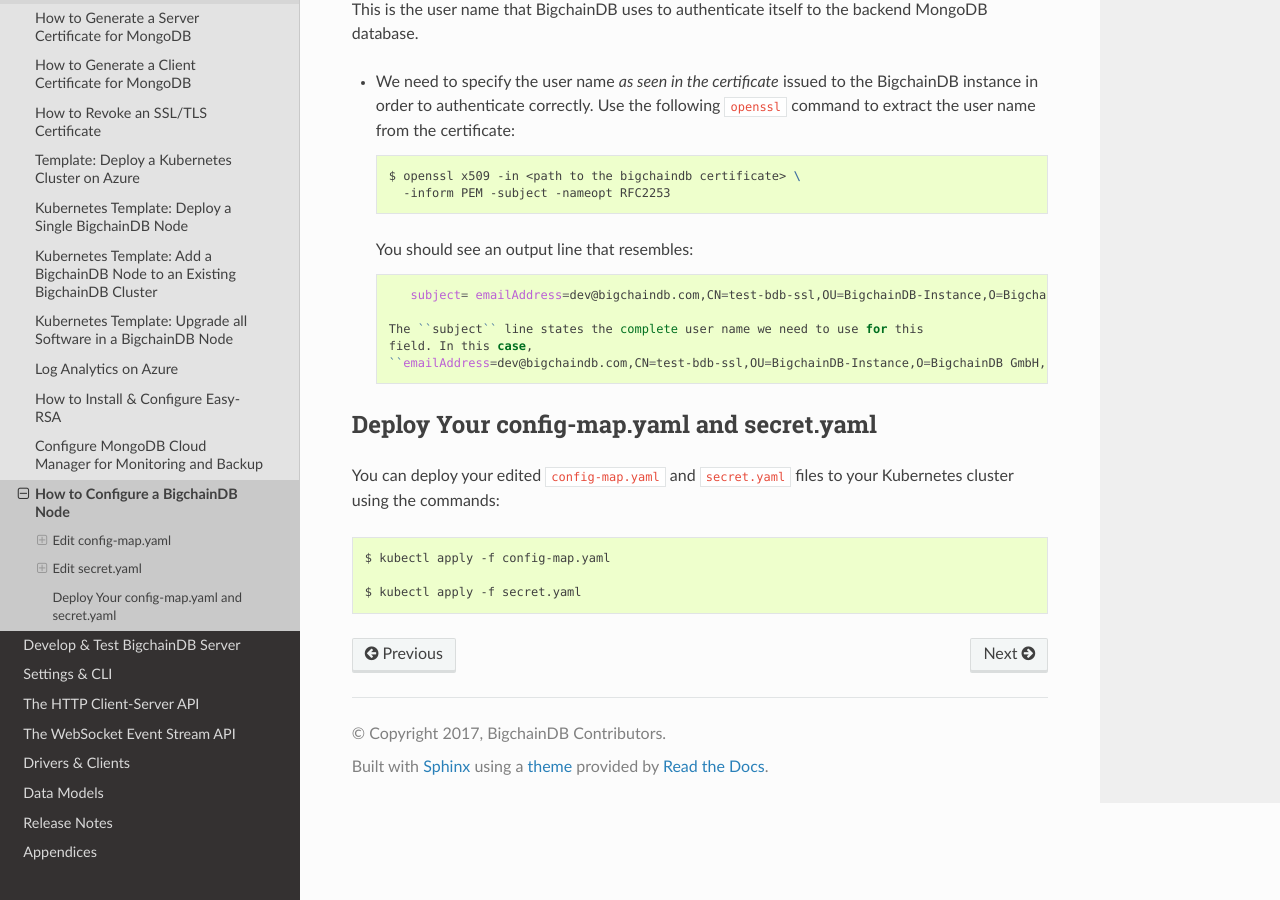
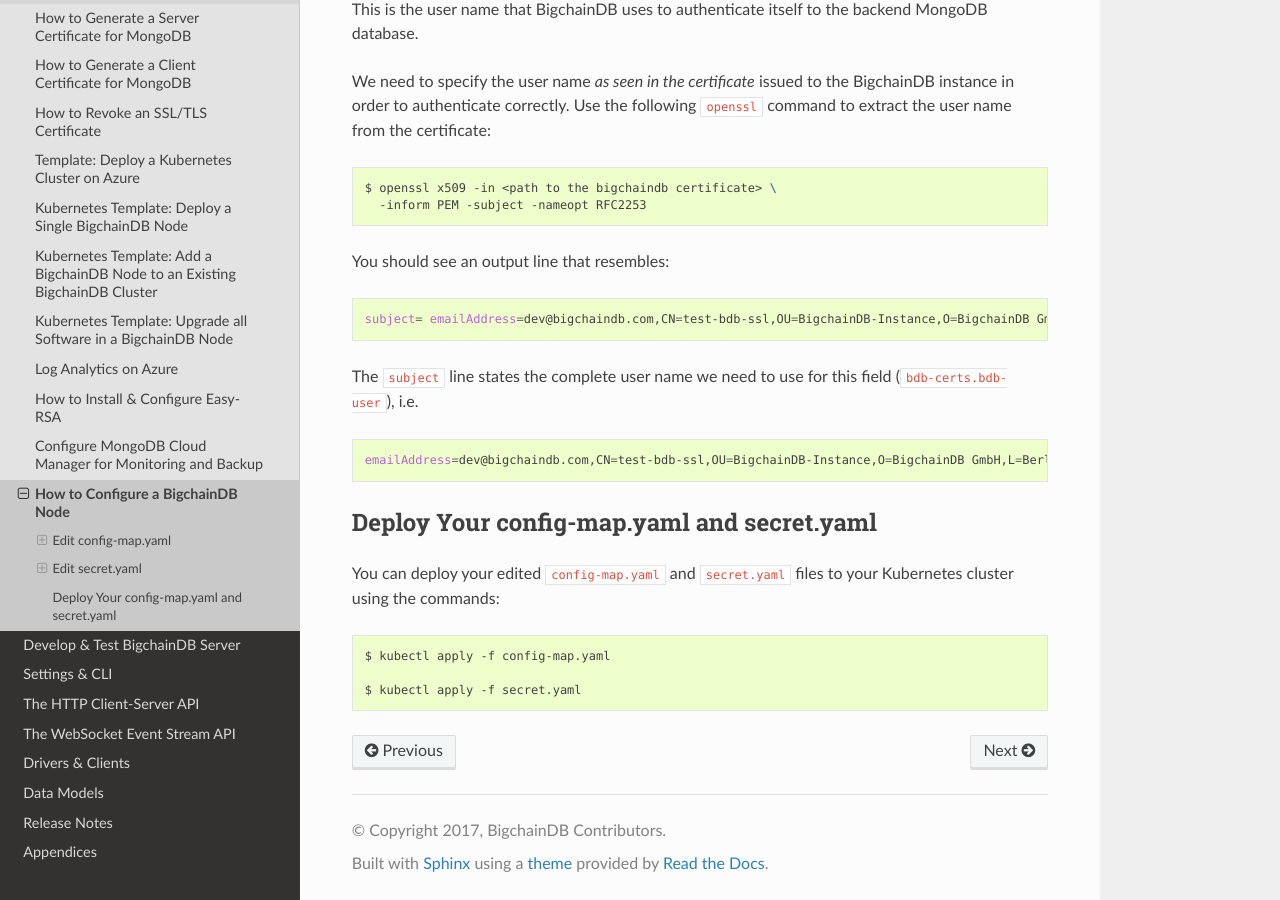
Before and after one commit to bigchaindb/bigchaindb, a Sphinx documentation site: the page built from docs/server/source/production-deployment-template/node-config-map-and-secrets.rst, in a window 1280 px wide and 900 px high, scrolled down 1689 px. Built offline with Sphinx 7.4.7 and the Read the Docs theme 2.0.0, drawn with Linux system fonts in a browser that asks for light colours; pages that are not in the unit, such as notebooks, are missing from menus.

Commit message:
Formatting changes in bdb-certs.bdb-user subsection

```diff
--- a/docs/server/source/production-deployment-template/node-config-map-and-secrets.rst
+++ b/docs/server/source/production-deployment-template/node-config-map-and-secrets.rst
@@ -95,25 +95,28 @@
 This is the user name that BigchainDB uses to authenticate itself to the
 backend MongoDB database.
 
-* We need to specify the user name *as seen in the certificate* issued to
-  the BigchainDB instance in order to authenticate correctly. Use
-  the following ``openssl`` command to extract the user name from the
-  certificate:
+We need to specify the user name *as seen in the certificate* issued to
+the BigchainDB instance in order to authenticate correctly. Use
+the following ``openssl`` command to extract the user name from the
+certificate:
 
-  .. code:: bash
+.. code:: bash
 
-       $ openssl x509 -in <path to the bigchaindb certificate> \
-         -inform PEM -subject -nameopt RFC2253
+   $ openssl x509 -in <path to the bigchaindb certificate> \
+     -inform PEM -subject -nameopt RFC2253
 
-  You should see an output line that resembles:
+You should see an output line that resembles:
 
-  .. code:: bash
+.. code:: bash
 
-       subject= emailAddress=dev@bigchaindb.com,CN=test-bdb-ssl,OU=BigchainDB-Instance,O=BigchainDB GmbH,L=Berlin,ST=Berlin,C=DE
+   subject= emailAddress=dev@bigchaindb.com,CN=test-bdb-ssl,OU=BigchainDB-Instance,O=BigchainDB GmbH,L=Berlin,ST=Berlin,C=DE
 
-    The ``subject`` line states the complete user name we need to use for this
-    field. In this case,
-    ``emailAddress=dev@bigchaindb.com,CN=test-bdb-ssl,OU=BigchainDB-Instance,O=BigchainDB GmbH,L=Berlin,ST=Berlin,C=DE``
+The ``subject`` line states the complete user name we need to use for this
+field (``bdb-certs.bdb-user``), i.e.
+
+.. code:: bash
+
+   emailAddress=dev@bigchaindb.com,CN=test-bdb-ssl,OU=BigchainDB-Instance,O=BigchainDB GmbH,L=Berlin,ST=Berlin,C=DE
 
 
 Deploy Your config-map.yaml and secret.yaml
```
